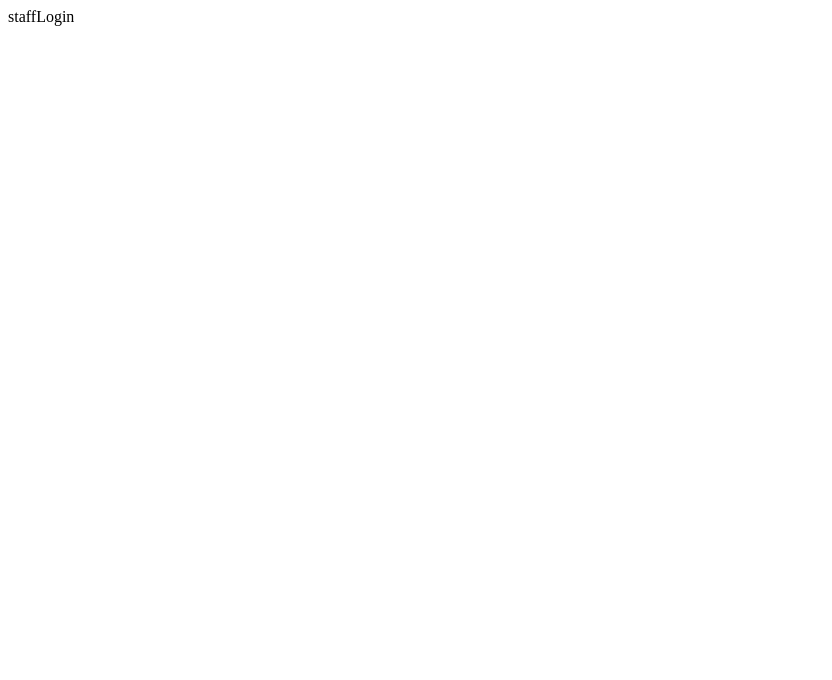
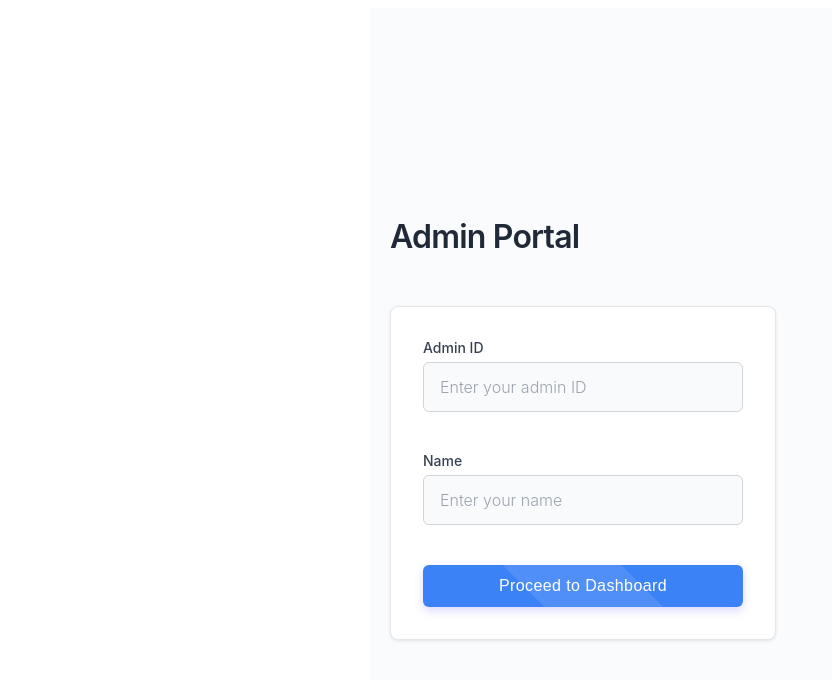
Before and after one commit to Ali-Khan04/complaint-management-system, a React (Vite) app in the folder FrontEnd/: page /admin-login in a window 1280 px wide. Shown: the top 680 px of the page, without its empty margins (0-832 px from the left). Built offline with nearby package versions, Linux system fonts and the light colour scheme.

Commit message:
added admin functionality

```diff
--- /dev/null
+++ b/FrontEnd/src/CSS/AdminForm.css
@@ -0,0 +1,136 @@
+.admin-form-container {
+  max-width: 500px;
+  margin: 0 auto;
+  padding: 20px;
+  font-family: -apple-system, BlinkMacSystemFont, "Segoe UI", sans-serif;
+  background: #fafbfc;
+  min-height: 100vh;
+  display: flex;
+  flex-direction: column;
+  justify-content: center;
+}
+
+.admin-form-header {
+  text-align: center;
+  margin-bottom: 32px;
+}
+
+.admin-form-header h2 {
+  font-size: 2rem;
+  font-weight: 600;
+  color: #1f2937;
+  margin: 0 0 8px 0;
+  letter-spacing: -0.025em;
+}
+
+.admin-form-header p {
+  font-size: 1rem;
+  color: #6b7280;
+  margin: 0;
+}
+
+.admin-form {
+  background: white;
+  padding: 32px;
+  border-radius: 8px;
+  border: 1px solid #e5e7eb;
+  box-shadow: 0 1px 3px rgba(0, 0, 0, 0.1);
+}
+
+.form-group {
+  margin-bottom: 24px;
+}
+
+.form-group label {
+  display: block;
+  font-size: 0.875rem;
+  font-weight: 500;
+  color: #374151;
+  margin-bottom: 6px;
+}
+
+.form-group input {
+  width: 100%;
+  padding: 12px 16px;
+  border: 1px solid #d1d5db;
+  border-radius: 6px;
+  font-size: 1rem;
+  font-family: inherit;
+  line-height: 1.5;
+  transition: all 0.2s ease;
+  box-sizing: border-box;
+}
+
+.form-group input:focus {
+  outline: none;
+  border-color: #3b82f6;
+  box-shadow: 0 0 0 3px rgba(59, 130, 246, 0.1);
+}
+
+.form-group input:disabled {
+  background-color: #f9fafb;
+  color: #6b7280;
+  cursor: not-allowed;
+}
+
+.form-group input::placeholder {
+  color: #9ca3af;
+}
+
+.proceed-btn {
+  width: 100%;
+  padding: 12px 24px;
+  font-size: 1rem;
+  font-weight: 500;
+  color: white;
+  background: #3b82f6;
+  border: none;
+  border-radius: 6px;
+  cursor: pointer;
+  transition: all 0.2s ease;
+  letter-spacing: 0.025em;
+}
+
+.proceed-btn:hover:not(:disabled) {
+  background: #2563eb;
+  transform: translateY(-1px);
+  box-shadow: 0 4px 12px rgba(59, 130, 246, 0.4);
+}
+
+.proceed-btn:active:not(:disabled) {
+  transform: translateY(0);
+}
+
+.proceed-btn:disabled {
+  background: #9ca3af;
+  cursor: not-allowed;
+  transform: none;
+  box-shadow: none;
+}
+
+.error-message {
+  background: #fef2f2;
+  border: 1px solid #fecaca;
+  color: #dc2626;
+  padding: 12px 16px;
+  border-radius: 6px;
+  font-size: 0.875rem;
+  margin-bottom: 20px;
+  text-align: center;
+}
+
+@media (max-width: 768px) {
+  .admin-form-container {
+    padding: 16px;
+    justify-content: flex-start;
+    padding-top: 60px;
+  }
+
+  .admin-form {
+    padding: 24px;
+  }
+
+  .admin-form-header h2 {
+    font-size: 1.75rem;
+  }
+}
--- /dev/null
+++ b/FrontEnd/src/CSS/StaffDashboard.css
@@ -0,0 +1,126 @@
+.staff-dashboard {
+  max-width: 800px;
+  margin: 0 auto;
+  padding: 20px;
+  font-family: -apple-system, BlinkMacSystemFont, "Segoe UI", sans-serif;
+  background: #fafbfc;
+  min-height: 100vh;
+}
+
+.staff-header {
+  display: flex;
+  justify-content: space-between;
+  align-items: center;
+  margin-bottom: 32px;
+  padding-bottom: 16px;
+  border-bottom: 1px solid #e5e7eb;
+}
+
+.staff-header h2 {
+  font-size: 2rem;
+  font-weight: 600;
+  color: #1f2937;
+  margin: 0 0 4px 0;
+  letter-spacing: -0.025em;
+}
+
+.staff-complaints-list {
+  display: flex;
+  flex-direction: column;
+  gap: 16px;
+}
+
+.staff-card {
+  background: white;
+  padding: 24px;
+  border-radius: 8px;
+  box-shadow: 0 1px 3px rgba(0, 0, 0, 0.1);
+  transition: box-shadow 0.2s ease;
+  border: 1px solid lightskyblue;
+}
+
+.staff-card:hover {
+  box-shadow: 0 4px 12px rgba(0, 0, 0, 0.15);
+}
+
+.staff-user-id {
+  font-size: 0.875rem;
+  color: #6b7280;
+  margin: 0 0 12px 0;
+}
+
+.staff-description {
+  font-size: 1rem;
+  line-height: 1.5;
+  color: #374151;
+  margin: 0 0 16px 0;
+}
+
+.staff-status {
+  font-size: 0.875rem;
+  margin: 0 0 16px 0;
+}
+
+.staff-status .yes {
+  color: #059669;
+  font-weight: 500;
+}
+
+.staff-status .no {
+  color: #dc2626;
+  font-weight: 500;
+}
+
+.staff-actions {
+  display: flex;
+  justify-content: flex-end;
+  gap: 8px;
+  margin-top: 20px;
+  padding-top: 16px;
+  border-top: 1px solid #f3f4f6;
+}
+
+.review-btn {
+  padding: 8px 16px;
+  font-size: 0.875rem;
+  font-weight: 500;
+  color: white;
+  background: #10b981;
+  border: none;
+  border-radius: 6px;
+  cursor: pointer;
+  transition: all 0.2s ease;
+}
+
+.review-btn:hover {
+  background: #059669;
+  transform: translateY(-1px);
+}
+
+.review-btn:active {
+  transform: translateY(0);
+}
+
+@media (max-width: 768px) {
+  .staff-dashboard {
+    padding: 16px;
+  }
+
+  .staff-header {
+    flex-direction: column;
+    align-items: flex-start;
+    gap: 12px;
+  }
+
+  .staff-card {
+    padding: 20px;
+  }
+
+  .staff-actions {
+    flex-direction: column;
+  }
+
+  .review-btn {
+    width: 100%;
+  }
+}
--- a/FrontEnd/src/pages/StaffDashBoard.jsx
+++ b/FrontEnd/src/pages/StaffDashBoard.jsx
@@ -1,5 +1,68 @@
-import React from "react";
+import { useEffect, useState } from "react";
+import axios from "axios";
+import "../CSS/StaffDashboard.css";
 
-export default function StaffDashBoard() {
-  return <div>StaffDashBoard</div>;
+function StaffDashboard() {
+  const [complaints, setComplaints] = useState([]);
+
+  useEffect(() => {
+    axios
+      .get("http://localhost:3000/user-portal/complain/all")
+      .then((res) => setComplaints(res.data))
+      .catch((err) => console.error("Error fetching complaints:", err));
+  }, []);
+
+  const markAsReviewed = async (complaintId) => {
+    try {
+      await axios.put(
+        `http://localhost:3000/user-portal/complain/review/${complaintId}`
+      );
+      setComplaints((prev) =>
+        prev.map((c) =>
+          c.complaintId === complaintId ? { ...c, isReviewed: 1 } : c
+        )
+      );
+    } catch (err) {
+      console.error("Error updating complaint:", err);
+    }
+  };
+
+  return (
+    <div className="staff-dashboard">
+      <div className="staff-header">
+        <h2>Staff Dashboard</h2>
+      </div>
+
+      <div className="staff-complaints-list">
+        {complaints.map((c) => (
+          <div className="staff-card" key={c.complaintId}>
+            <p className="staff-user-id">
+              <strong>User ID:</strong> {c.userId}
+            </p>
+            <p className="staff-description">{c.description}</p>
+            <p className="staff-status">
+              <strong>Status:</strong>{" "}
+              {c.isReviewed ? (
+                <span className="yes">✅ Reviewed</span>
+              ) : (
+                <span className="no">❌ Pending</span>
+              )}
+            </p>
+            {!c.isReviewed && (
+              <div className="staff-actions">
+                <button
+                  className="review-btn"
+                  onClick={() => markAsReviewed(c.complaintId)}
+                >
+                  Mark as Reviewed
+                </button>
+              </div>
+            )}
+          </div>
+        ))}
+      </div>
+    </div>
+  );
 }
+
+export default StaffDashboard;
--- a/FrontEnd/src/pages/staffLogin.jsx
+++ b/FrontEnd/src/pages/staffLogin.jsx
@@ -1,5 +1,84 @@
-import React from "react";
+import { useState } from "react";
+import { useNavigate } from "react-router-dom";
+import axios from "axios";
+import "../CSS/AdminForm.css";
 
-export default function StaffLogin() {
-  return <div>staffLogin</div>;
-}
+const StaffLogin = () => {
+  const [formData, setFormData] = useState({ adminId: "", name: "" });
+  const [isLoading, setIsLoading] = useState(false);
+  const [error, setError] = useState("");
+  const navigate = useNavigate();
+
+  const handleChange = (e) => {
+    setFormData({ ...formData, [e.target.name]: e.target.value });
+  };
+
+  const handleSubmit = async (e) => {
+    e.preventDefault();
+    setIsLoading(true);
+    setError("");
+
+    try {
+      await axios.post("http://localhost:3000/user-portal/admin/register", {
+        adminId: parseInt(formData.adminId),
+        name: formData.name,
+      });
+
+      localStorage.setItem("adminId", formData.adminId);
+      localStorage.setItem("adminName", formData.name);
+
+      navigate("/admin-dashboard");
+    } catch (err) {
+      console.error("Error registering admin:", err);
+      setError(err.response?.data?.message || "Error registering admin");
+    } finally {
+      setIsLoading(false);
+    }
+  };
+
+  return (
+    <div className="admin-form-container">
+      <div className="admin-form-header">
+        <h2>Admin Portal</h2>
+      </div>
+
+      <form onSubmit={handleSubmit} className="admin-form">
+        {error && <div className="error-message">{error}</div>}
+
+        <div className="form-group">
+          <label htmlFor="adminId">Admin ID</label>
+          <input
+            type="text"
+            id="adminId"
+            name="adminId"
+            value={formData.adminId}
+            onChange={handleChange}
+            required
+            placeholder="Enter your admin ID"
+            disabled={isLoading}
+          />
+        </div>
+
+        <div className="form-group">
+          <label htmlFor="name">Name</label>
+          <input
+            type="text"
+            id="name"
+            name="name"
+            value={formData.name}
+            onChange={handleChange}
+            required
+            placeholder="Enter your name"
+            disabled={isLoading}
+          />
+        </div>
+
+        <button type="submit" className="proceed-btn" disabled={isLoading}>
+          {isLoading ? "Processing..." : "Proceed to Dashboard"}
+        </button>
+      </form>
+    </div>
+  );
+};
+
+export default StaffLogin;
```
Also changed, not shown: 2 other files (tests, documents, lock files or other folders).
